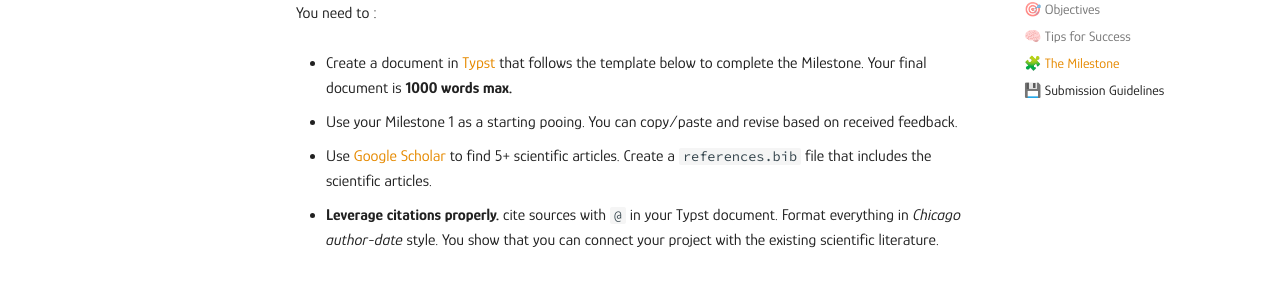
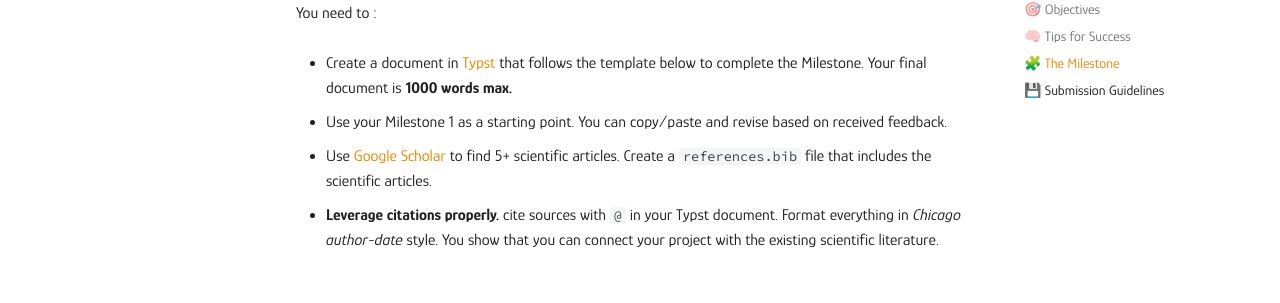
Before and after one commit to mickaeltemporao/data-analysis, an MkDocs documentation site: the page built from docs/activities/milestone-2.md, in a window 1280 px wide and 900 px high, scrolled down 901 px. Shown: the part 147-450 px from the top of the window. Built offline with MkDocs 1.6.1 and Material for MkDocs 9.7.7, drawn with Linux system fonts in a browser that asks for light colours; comment, search, counter and statistics services are not loaded.

Commit message:
minor typos

```diff
--- a/docs/activities/milestone-2.md
+++ b/docs/activities/milestone-2.md
@@ -34,7 +34,7 @@ You need to :
 
 - Create a document in [Typst](https://typst.app/) that follows the template below to complete the Milestone. Your final document is **1000 words max.**
 
-- Use your Milestone 1 as a starting pooing. You can copy/paste and revise based on received feedback.
+- Use your Milestone 1 as a starting point. You can copy/paste and revise based on received feedback.
 
 - Use [Google Scholar](https://scholar.google.com/) to find 5+ scientific articles. Create a `references.bib` file that includes the scientific articles.
 
```
Also changed, not shown: docs/activities/reading-note.md (line endings or trailing spaces).
